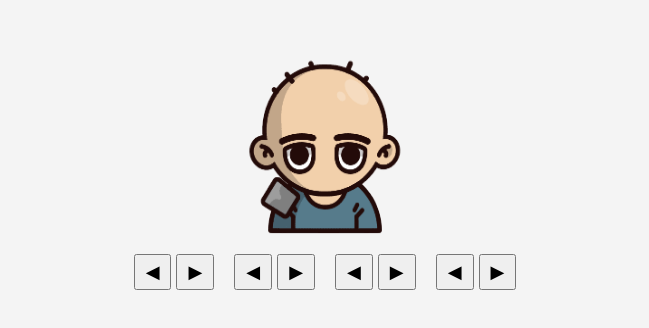
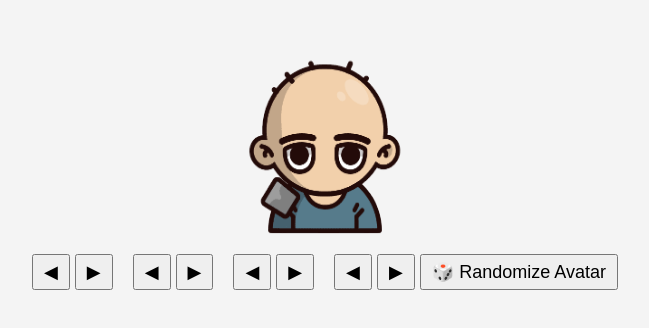
Before and after one commit to Abhay557/avatar, a plain HTML site: page index.html in a window 1280 px wide. Shown: the part 246-574 px from the top of the page, without its empty margins (315-964 px from the left). Drawn offline with Linux system fonts and the light colour scheme.

Commit message:
Update index.html

```diff
--- a/index.html
+++ b/index.html
@@ -44,8 +44,10 @@
         <div class="btn-group">
             <button onclick="changeLayer('cloths', -1)">◀</button>
             <button onclick="changeLayer('cloths', 1)">▶</button>
+            <!-- New Randomize Button -->
+            <button onclick="randomizeAvatar()">🎲 Randomize Avatar</button>
+            </div>
         </div>
-    </div>
 
     <script src="script.js"></script>
 </body>
```
